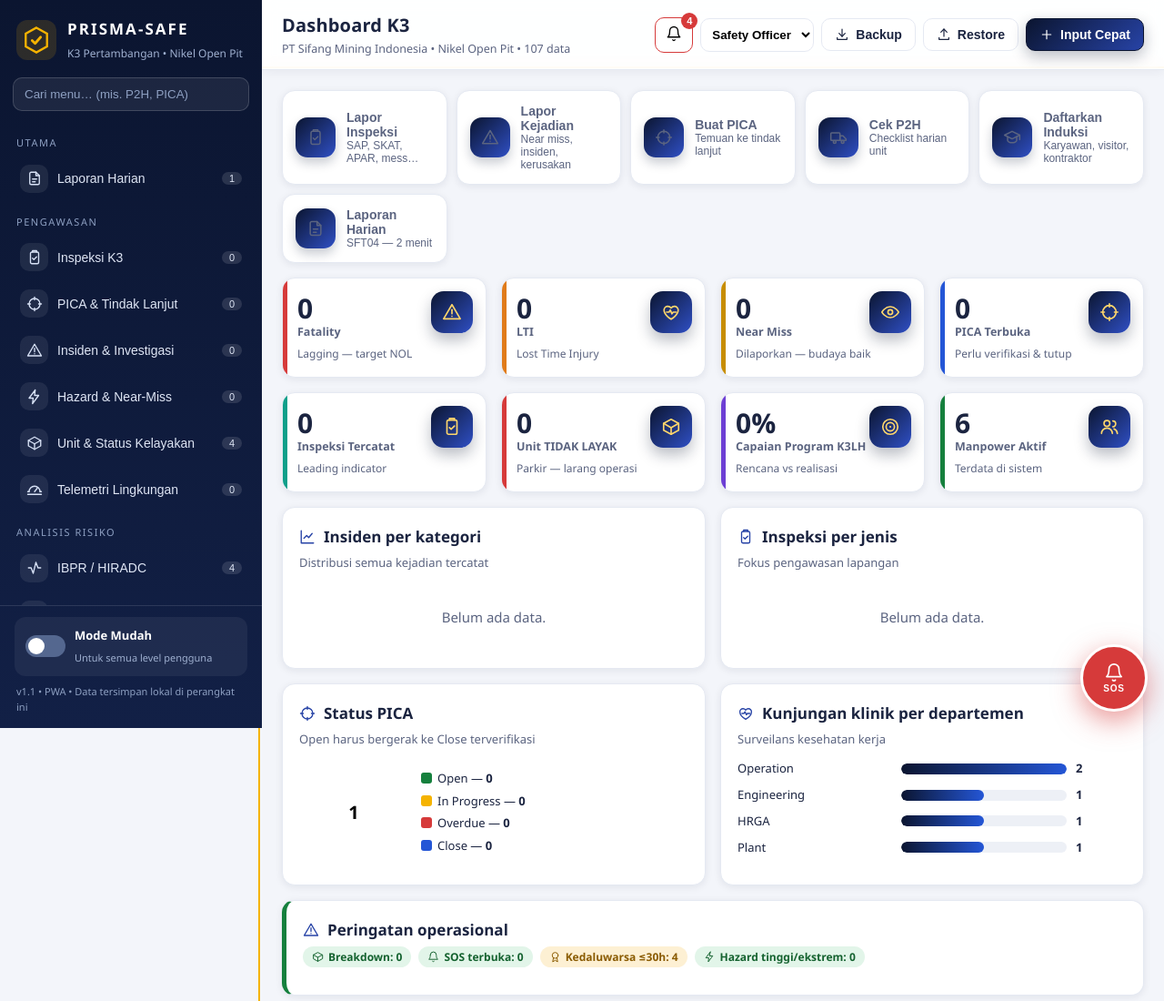
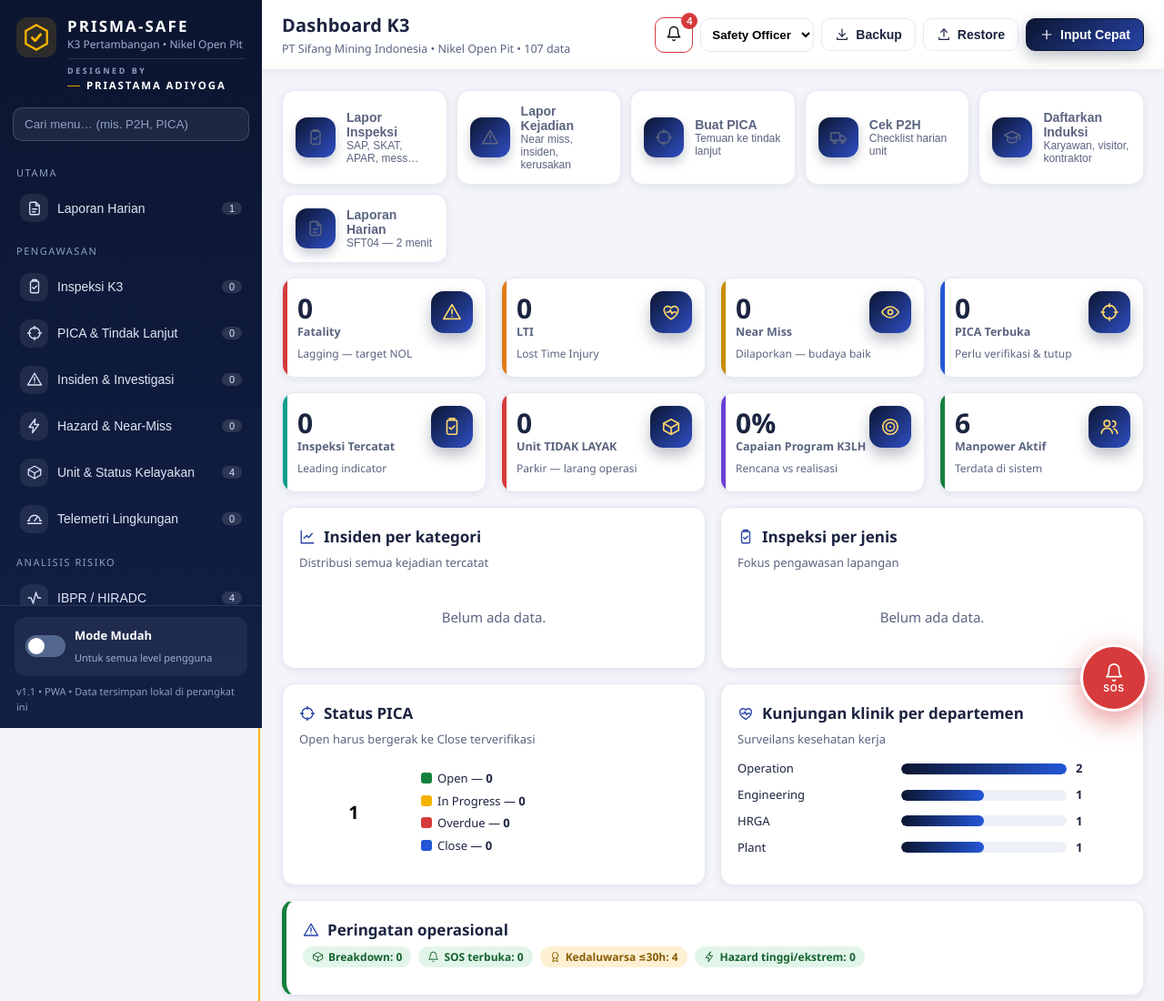
Before and after one commit to julesindigo-web/prisma-safe, a website: page index.html in a window 1280 px wide. Shown: the top 1100 px of the page at 91% size. Drawn offline with Linux system fonts and the light colour scheme; no server answers.

Commit message:
style: brand typography premium di bawah logo - Designed by Priastama Adiyoga

```diff
--- a/css/app.css
+++ b/css/app.css
@@ -16,11 +16,17 @@ body{margin:0;font:400 var(--fs)/1.6 "Segoe UI",system-ui,-apple-system,Roboto,"
 .shell{display:grid;grid-template-columns:288px 1fr;min-height:100vh}
 /* ---- sidebar ---- */
 .side{background:linear-gradient(180deg,var(--navy) 0%,var(--navy2) 100%);color:#dfe6f5;display:flex;flex-direction:column;position:sticky;top:0;height:100vh;z-index:30}
-.brand{display:flex;gap:12px;align-items:center;padding:18px 18px 12px}
-.brand-mark{width:44px;height:44px;border-radius:12px;background:rgba(245,179,1,.14);display:grid;place-items:center;color:var(--amber)}
+.brand{display:flex;gap:12px;align-items:flex-start;padding:18px 18px 12px}
+.brand-mark{width:44px;height:44px;border-radius:12px;background:rgba(245,179,1,.14);display:grid;place-items:center;color:var(--amber);flex:none;margin-top:1px}
 .brand-mark svg{width:30px;height:30px}
-.brand-tx b{display:block;letter-spacing:.12em;font-size:17px;color:#fff}
-.brand-tx i{font-style:normal;font-size:12px;color:#9fb0d0}
+.brand-tx{min-width:0;flex:1;line-height:1.35}
+.brand-tx b{display:block;letter-spacing:.12em;font-size:17px;color:#fff;white-space:nowrap;overflow:hidden;text-overflow:ellipsis}
+.brand-tx i{display:block;font-style:normal;font-size:12px;color:#9fb0d0;white-space:nowrap;overflow:hidden;text-overflow:ellipsis}
+/* Brand credit — minimalist premium typography, stacked, hairline divider */
+.brand-by{display:block;margin-top:7px;padding-top:7px;border-top:1px solid rgba(255,255,255,.12);line-height:1.3;min-width:0}
+.brand-by small{display:block;font-size:9px;font-weight:600;letter-spacing:.28em;text-transform:uppercase;color:#8ea0c2}
+.brand-by strong{display:flex;align-items:center;gap:7px;font-size:11.5px;font-weight:700;letter-spacing:.16em;text-transform:uppercase;color:#fff;white-space:nowrap;overflow:hidden;text-overflow:ellipsis;margin-top:3px;min-width:0}
+.brand-by strong::before{content:"";width:14px;height:1px;background:var(--amber);flex:none;opacity:.9}
 .side-search{padding:4px 14px 10px}
 .side-search input{width:100%;padding:10px 12px;border-radius:10px;border:1px solid rgba(255,255,255,.16);background:rgba(255,255,255,.07);color:#fff}
 .side-search input::placeholder{color:#8ea0c2}
--- a/index.html
+++ b/index.html
@@ -24,7 +24,7 @@
   <aside class="side" id="side" aria-label="Navigasi utama">
     <div class="brand">
       <span class="brand-mark" aria-hidden="true"><svg viewBox="0 0 64 64"><path d="M32 3 57 17v30L32 61 7 47V17z" fill="none" stroke="currentColor" stroke-width="5"/><path d="M22 33l7 7 13-15" fill="none" stroke="currentColor" stroke-width="6" stroke-linecap="round" stroke-linejoin="round"/></svg></span>
-      <span class="brand-tx"><b>PRISMA-SAFE</b><i>K3 Pertambangan • Nikel Open Pit</i></span>
+      <span class="brand-tx"><b>PRISMA-SAFE</b><i>K3 Pertambangan • Nikel Open Pit</i><span class="brand-by"><small>Designed by</small><strong>Priastama Adiyoga</strong></span></span>
     </div>
     <div class="side-search"><input id="navFilter" type="search" placeholder="Cari menu… (mis. P2H, PICA)" aria-label="Cari menu" /></div>
     <nav id="nav" aria-label="Modul"></nav>
```
